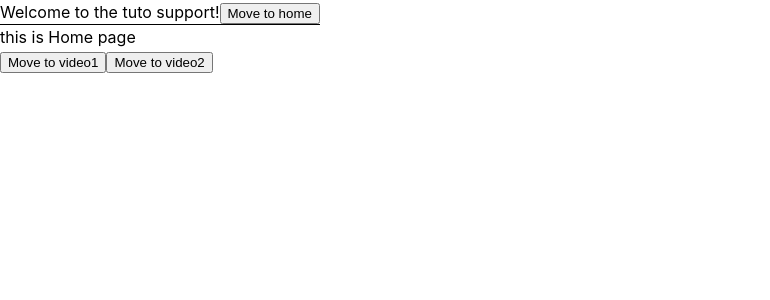
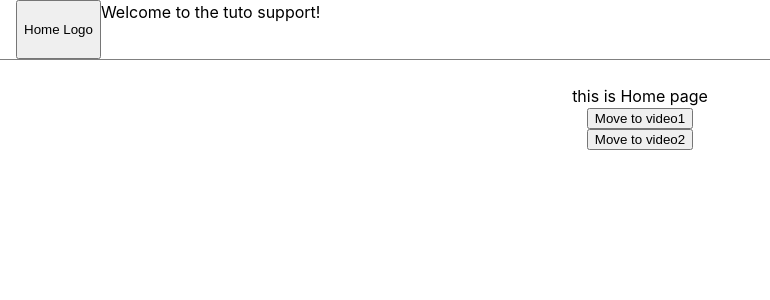
Before and after one commit to hye1ee/TutoSupport, a React (Vite) app: page / in a window 1280 px wide. Shown: the top 300 px of the page, without its empty margins (0-770 px from the left). Built offline with nearby package versions, Linux system fonts and the light colour scheme.

Commit message:
[chore] Set basic layout

```diff
--- a/package.json
+++ b/package.json
@@ -12,7 +12,9 @@
   "dependencies": {
     "react": "^18.3.1",
     "react-dom": "^18.3.1",
-    "react-router-dom": "^6.27.0"
+    "react-icons": "^5.3.0",
+    "react-router-dom": "^6.27.0",
+    "styled-components": "^6.1.13"
   },
   "devDependencies": {
     "@eslint/js": "^9.13.0",
--- a/src/apis/apis.ts
+++ b/src/apis/apis.ts
@@ -1,3 +1,4 @@
-export const isValidWatchId = async (_watchId: string) => {
+export const isValidWatchId = async (_watchId: string): Promise<boolean> => {
+  // check whether the watch id is valid or not
   return true;
 };
--- /dev/null
+++ b/src/components/Header.tsx
@@ -0,0 +1,27 @@
+import { useNavigate } from "react-router-dom";
+import styled from "styled-components";
+
+export default function Header() {
+  const navigate = useNavigate();
+
+  return (
+    <HeaderWrapper>
+      <button onClick={() => navigate("/")}>Home Logo</button>
+
+      <div>Welcome to the tuto support!</div>
+    </HeaderWrapper>
+  );
+}
+
+const HeaderWrapper = styled.div`
+  width: 100%;
+  height: 60px;
+
+  box-sizing: border-box;
+  padding: 0px 16px;
+
+  border-bottom: 1px solid gray;
+
+  display: flex;
+  flex-direction: row;
+`;
--- a/src/index.css
+++ b/src/index.css
@@ -8,10 +8,24 @@
 }
 
 html,
-body {
+body,
+#root {
   padding: 0;
   margin: 0;
-  display: flex;
   width: 100%;
   height: 100%;
 }
+
+#layout {
+  width: 100%;
+  height: 100%;
+
+  display: flex;
+  flex-direction: column;
+
+  overflow: hidden;
+}
+
+#detail {
+  flex: 1;
+}
--- a/src/pages/Home.tsx
+++ b/src/pages/Home.tsx
@@ -1,13 +1,26 @@
 import { useNavigate } from "react-router-dom";
+import styled from "styled-components";
 
 export default function Home() {
   const navigate = useNavigate();
 
   return (
-    <>
+    <PageWrapper>
       <div>this is Home page</div>
       <button onClick={() => navigate("/watch/1")}>Move to video1</button>
       <button onClick={() => navigate("/watch/2")}>Move to video2</button>
-    </>
+    </PageWrapper>
   );
 }
+
+const PageWrapper = styled.div`
+  width: 100%;
+  height: 100%;
+
+  display: flex;
+  flex-direction: column;
+  align-items: center;
+
+  box-sizing: border-box;
+  padding: 24px;
+`;
--- a/src/pages/Root.tsx
+++ b/src/pages/Root.tsx
@@ -1,18 +1,14 @@
-import { Outlet, useNavigate } from "react-router-dom";
+import { Outlet } from "react-router-dom";
+import Header from "../components/Header";
 
 export default function Root() {
-  const navigate = useNavigate();
-
   return (
-    <>
-      <div style={{ borderBottom: "1px solid black" }}>
-        Welcome to the tuto support!
-        <button onClick={() => navigate("/")}>Move to home</button>
-      </div>
+    <div id="layout">
+      <Header />
 
       <div id="detail">
         <Outlet />
       </div>
-    </>
+    </div>
   );
 }
--- a/src/pages/Watch.tsx
+++ b/src/pages/Watch.tsx
@@ -1,11 +1,34 @@
 import { useParams } from "react-router-dom";
+import styled from "styled-components";
 
 export default function Watch() {
   const watchId = useParams().watchId;
 
   return (
-    <>
-      <div>this is Watch page {watchId}</div>
-    </>
+    <PageWrapper>
+      <VideoWrapper>this is Watch page {watchId}</VideoWrapper>
+      <CommentWrapper>This is Comment Section</CommentWrapper>
+    </PageWrapper>
   );
 }
+
+const PageWrapper = styled.div`
+  width: 100%;
+  height: 100%;
+
+  display: flex;
+  flex-direction: row;
+
+  box-sizing: border-box;
+  padding: 24px;
+`;
+
+const VideoWrapper = styled.div`
+  flex: 3;
+
+  border-right: 1px solid gray;
+`;
+
+const CommentWrapper = styled.div`
+  flex: 1;
+`;
```
Also changed, not shown: 1 other file (tests, documents, lock files or other folders).
